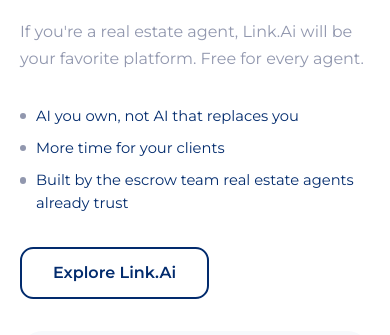
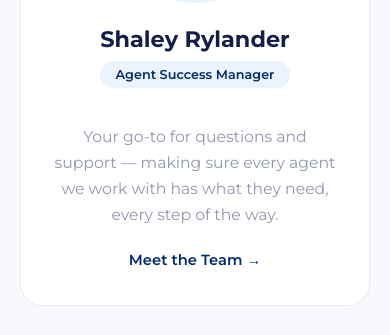
Before and after one commit to bythumb/linked_escrow, a plain HTML site: page index.html in a window 390 px wide. Shown: the part 2633-2968 px from the top of the page. Drawn offline with Linux system fonts and the light colour scheme.

Commit message:
Add Shaley Rylander to the team preview section
Adds a third card for Shaley (Agent Success Manager) alongside Lisa
and Beth, cropped from her headshot photo to match the others'
framing. Grid is now 3-up on desktop/tablet and stacks on mobile.

```diff
--- a/custom.css
+++ b/custom.css
@@ -964,9 +964,9 @@ main { flex: 1; }
 /* ── Team Preview (Homepage) ─────────────────────────────── */
 .le-team-preview__grid {
   display: grid;
-  grid-template-columns: repeat(2, 1fr);
+  grid-template-columns: repeat(3, 1fr);
   gap: 2rem;
-  max-width: 52rem;
+  max-width: 74rem;
   margin: 0 auto;
 }
 
--- a/index.html
+++ b/index.html
@@ -104,6 +104,13 @@
             <span class="le-team-preview__role">Senior Escrow Officer &amp; Branch Manager</span>
             <p class="le-team-preview__body">40+ years in real estate and 24+ years specializing in escrow, bringing steady guidance to every file.</p>
             <span class="le-team-preview__link">Meet Beth →</span>
+          </a>
+          <a href="team.html" class="le-team-preview__card">
+            <img loading="lazy" src="images/headshot-shaley.jpg" alt="Shaley Rylander" class="le-team-preview__headshot">
+            <div class="le-team-preview__name">Shaley Rylander</div>
+            <span class="le-team-preview__role">Agent Success Manager</span>
+            <p class="le-team-preview__body">Your go-to for questions and support — making sure every agent we work with has what they need, every step of the way.</p>
+            <span class="le-team-preview__link">Meet the Team →</span>
           </a>
         </div>
       </div>
```
Also changed, not shown: images/headshot-shaley.jpg (added).
